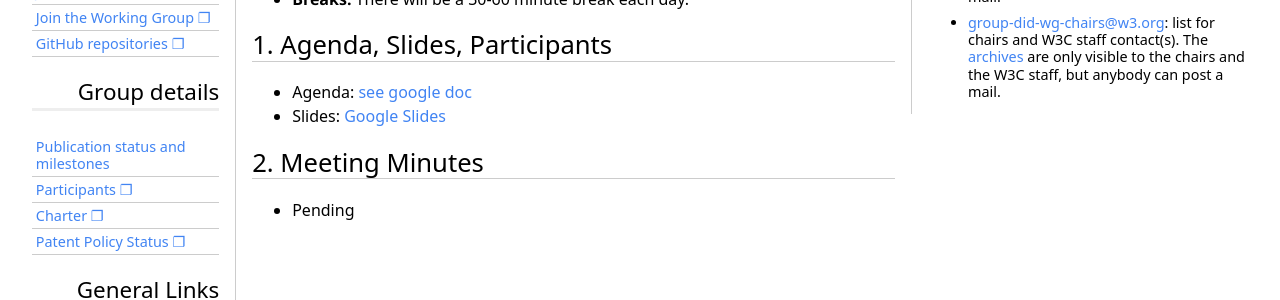
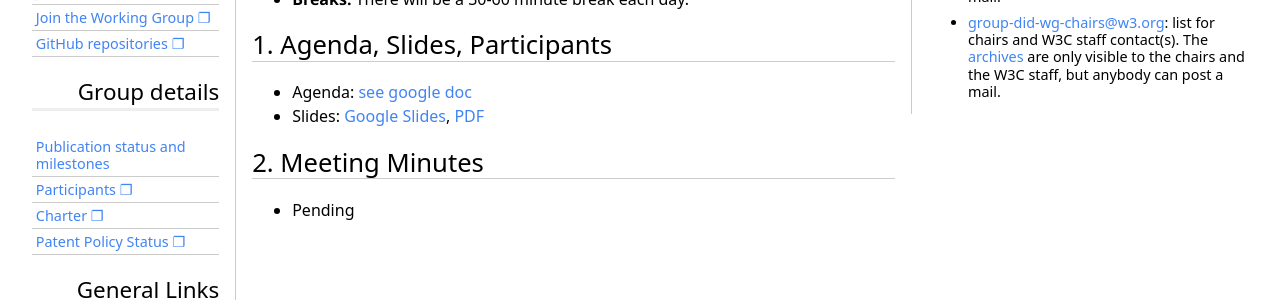
Before and after one commit to w3c/did-wg, a Jekyll site: the page built from Meetings/F2F/2020.11.VirtualTPAC.md, in a window 1280 px wide. Shown: the part 408-708 px from the top of the page. Built offline with Jekyll 4.4.1, drawn with Linux system fonts in a browser that asks for light colours; some web fonts are replaced; our own code applies the rules of GitHub Pages for plain Markdown files.

Commit message:
add pdf of slides for TPAC 2020
Signed-off-by: Brent Zundel <brent.zundel@gmail.com>

```diff
--- a/Meetings/F2F/2020.11.VirtualTPAC.md
+++ b/Meetings/F2F/2020.11.VirtualTPAC.md
@@ -16,7 +16,7 @@ layout: default
 ## Agenda, Slides, Participants
 
 * Agenda: [see google doc](https://tinyurl.com/yydapmu3)
-* Slides: [Google Slides](https://docs.google.com/presentation/d/1RoE8E4y8S1j65EJaXZ8oihkduNbjTXXvdwtkzw961Xw/edit?usp=sharing)
+* Slides: [Google Slides](https://docs.google.com/presentation/d/1RoE8E4y8S1j65EJaXZ8oihkduNbjTXXvdwtkzw961Xw/edit?usp=sharing), [PDF](DIDWG_Virtual_TPAC_2020_Sessions.pdf)
 
 ## Meeting Minutes
 
```
Also changed, not shown: 1 other file.
